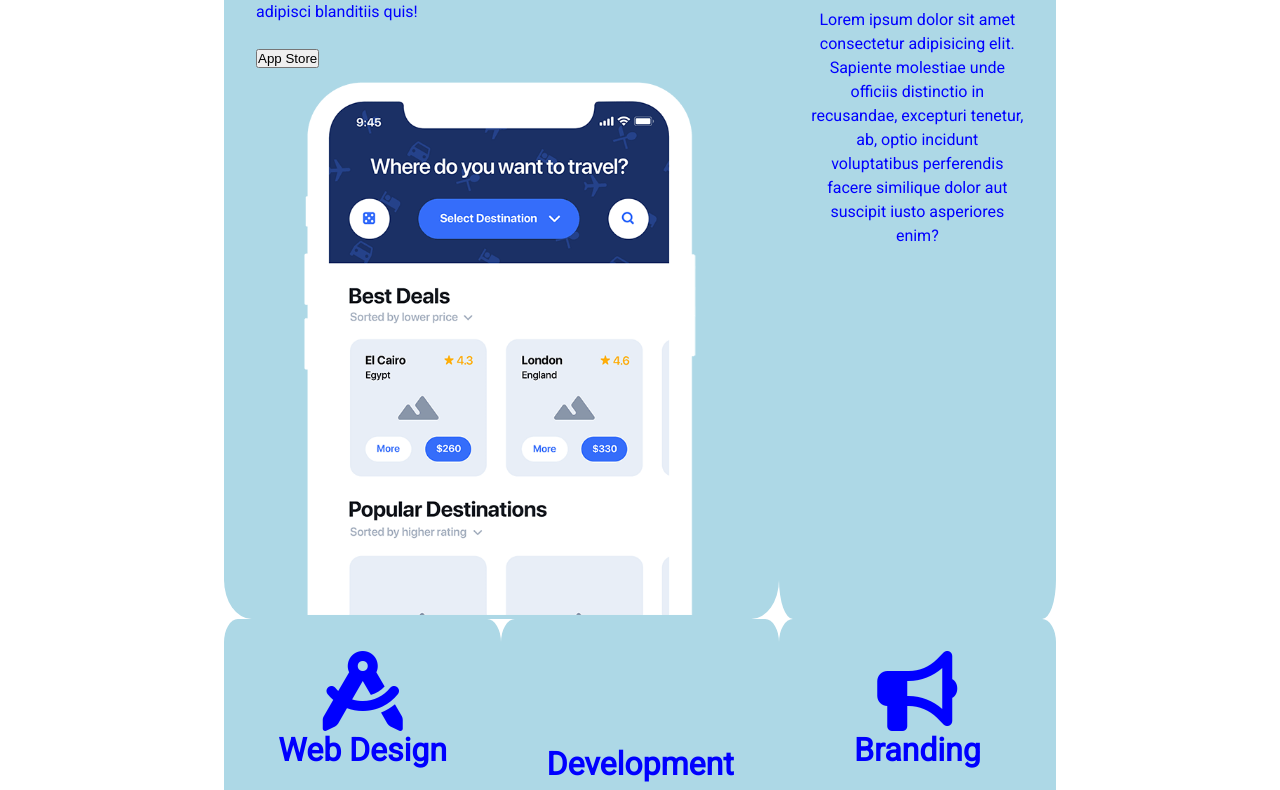
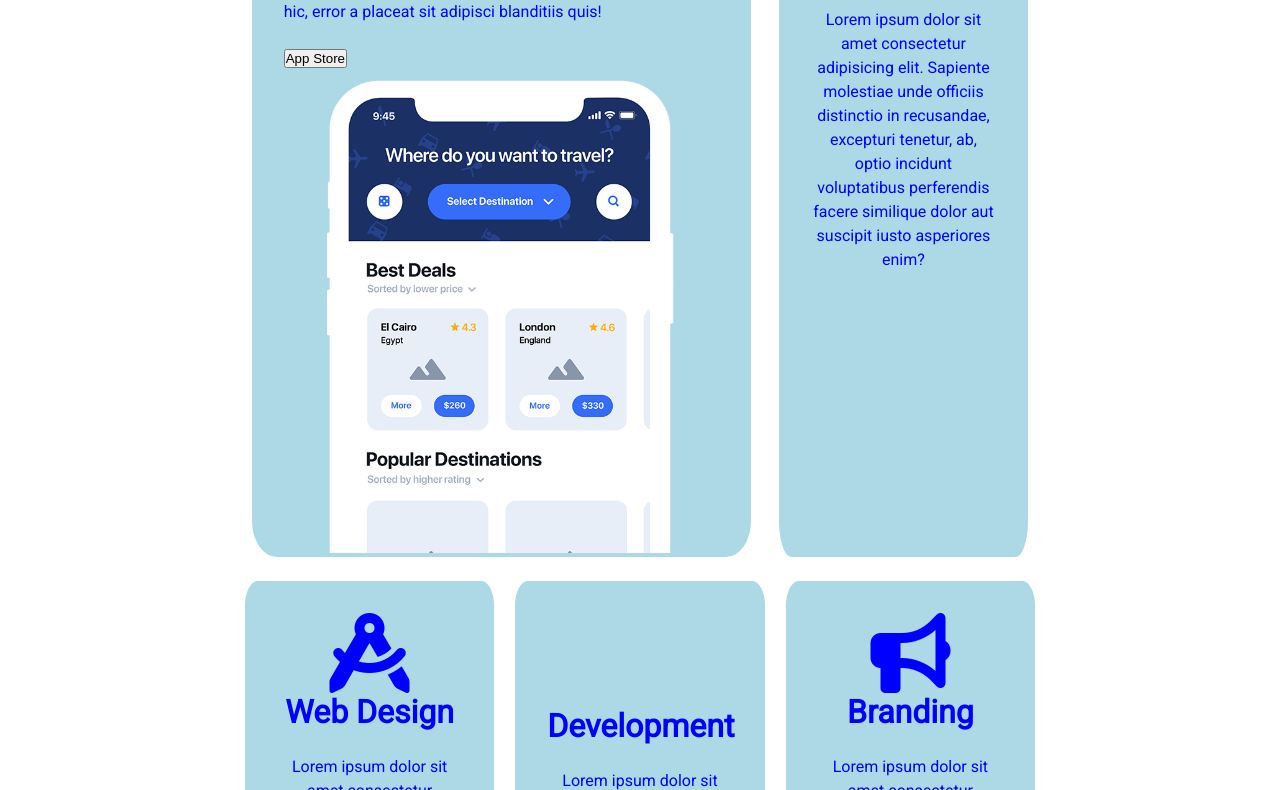
Before and after one commit to FedericoRosso97/htmlcss-responsive-layout, a plain HTML site: page index.html in a window 1280 px wide. Shown: the part 258-1048 px from the top of the page. Drawn offline with Linux system fonts and the light colour scheme.

Commit message:
creo spazio tra card affiancate

```diff
--- a/style.css
+++ b/style.css
@@ -89,13 +89,30 @@ img{
     .demo-section{
         display: flex;
         flex-wrap: wrap;
+
+    }
+
+.col-row{
+    margin-bottom: 3rem;
+}
+
+    .demo-section{
+        display: flex;
+        flex-wrap: wrap;
+        justify-content: space-evenly;
+    }
+
+    .col{
+        margin-bottom: 1.5rem;
+
     }
 
     .big-col{
-        width: calc((100%/ 3)*2);
+       width: calc((90%/3)*2);
+
     }
 
     .small-col{
-        width: calc(100%/ 3);
+       width: calc(90%/3);
     }
 }
```
Also changed, not shown: index.html (+1 -0 lines).
